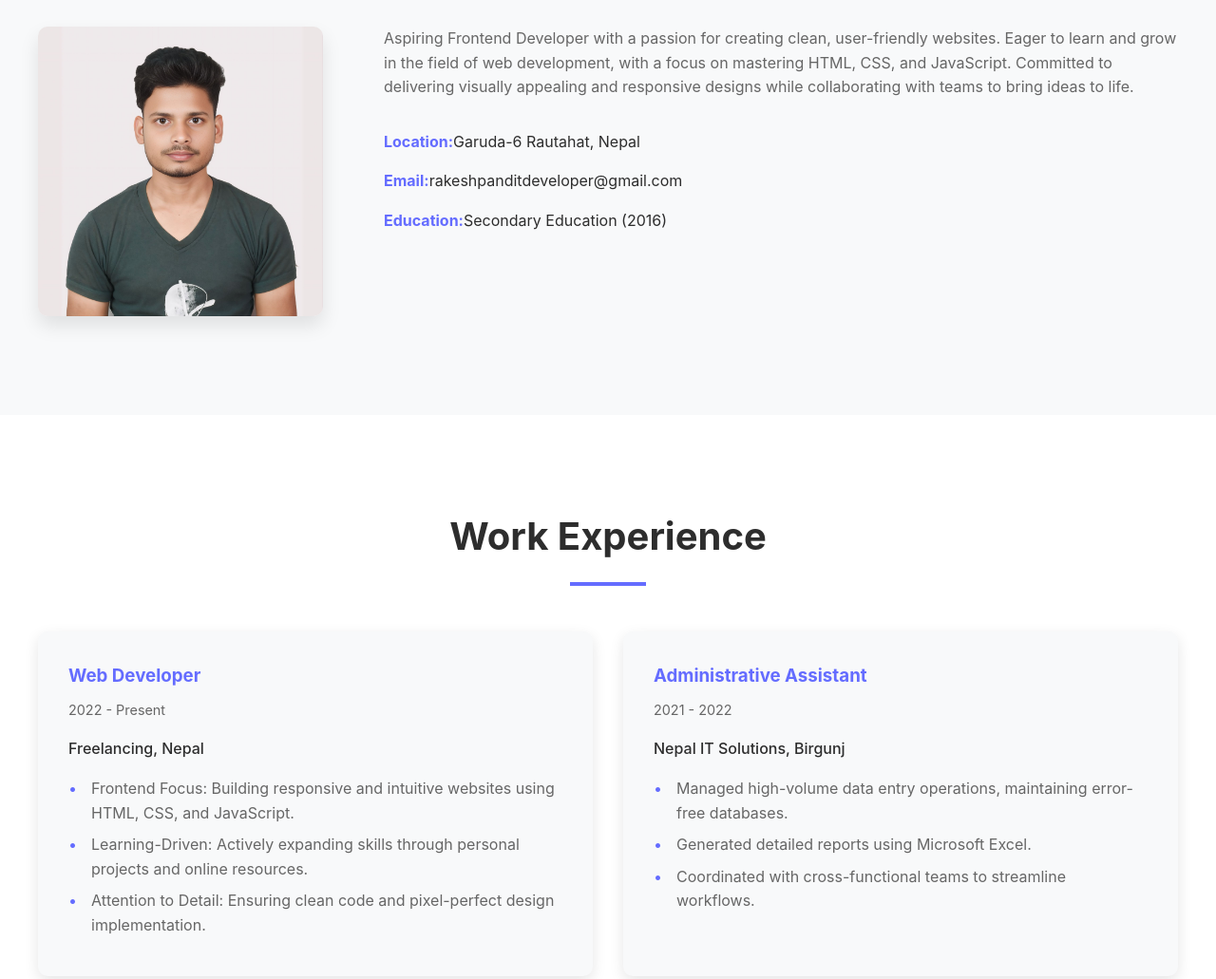
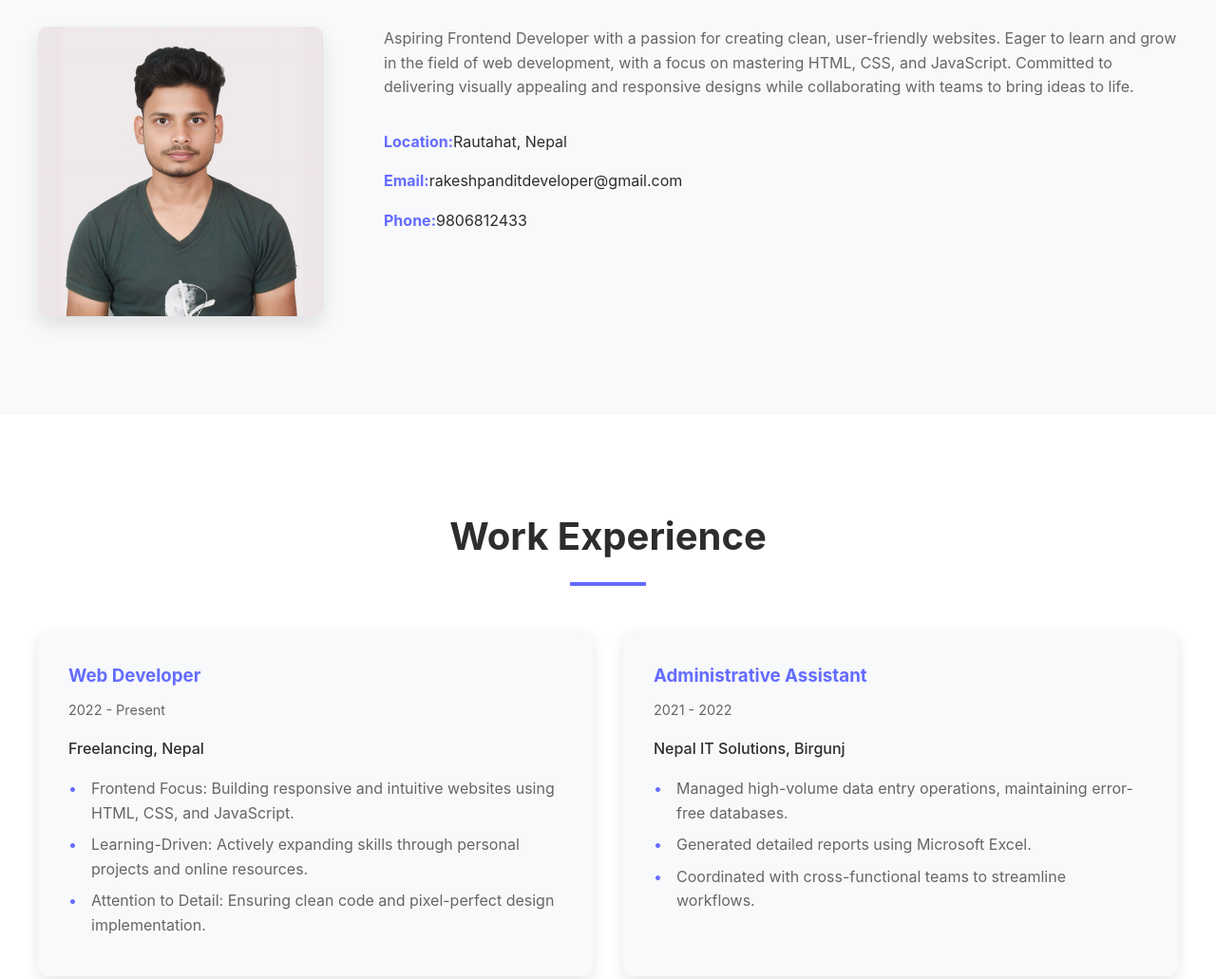
Before and after one commit to Rakesh-Pandit-Developer/Rakesh-Portfolio, a plain HTML site: page index.html in a window 1280 px wide. Shown: the part 1000-2031 px from the top of the page at 95% size. Drawn offline with nearby package versions, Linux system fonts and the light colour scheme.

Commit message:
Update index.html

```diff
--- a/index.html
+++ b/index.html
@@ -65,15 +65,15 @@
           <div class="personal-info">
             <div class="info-item">
               <span class="info-label">Location:</span>
-              <span class="info-value">Garuda-6 Rautahat, Nepal</span>
+              <span class="info-value">Rautahat, Nepal</span>
             </div>
             <div class="info-item">
               <span class="info-label">Email:</span>
               <span class="info-value">rakeshpanditdeveloper@gmail.com</span>
             </div>
             <div class="info-item">
-              <span class="info-label">Education:</span>
-              <span class="info-value">Secondary Education (2016)</span>
+              <span class="info-label">Phone:</span>
+              <span class="info-value">9806812433</span>
             </div>
           </div>
         </div>
@@ -260,7 +260,7 @@
           <h3>Contact Info</h3>
           <p><i class="fas fa-phone"></i> +977-9806812433</p>
           <p><i class="fas fa-envelope"></i> rakeshpanditdeveloper@gmail.com</p>
-          <p><i class="fas fa-map-marker-alt"></i> Garuda-6 Rautahat, Nepal</p>
+          <p><i class="fas fa-map-marker-alt"></i>Rautahat, Nepal</p>
         </div>
       </div>
       <div class="footer-bottom">
```
